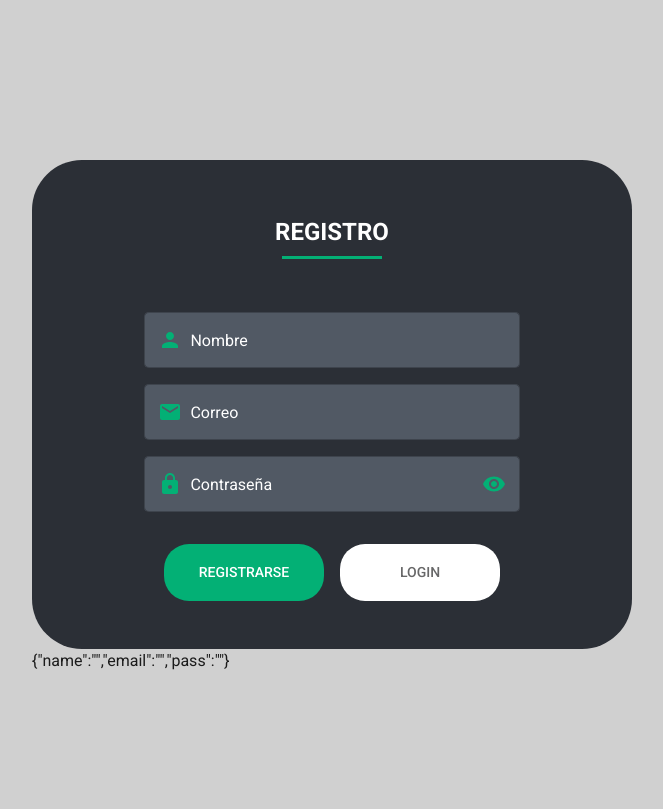
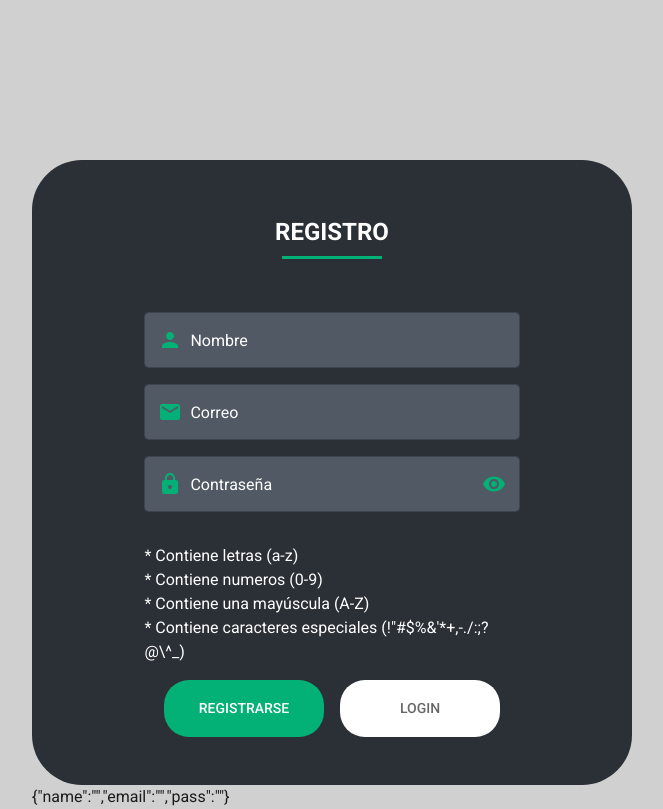
Before and after one commit to xFlameLiq/DSS-FRONTEND, a React (Vite) app: page / in a window 1280 px wide. Shown: the whole page, without its empty margins (308-971 px from the left). Built offline with nearby package versions, Linux system fonts and the light colour scheme.

Commit message:
Frontend finalizado para regex

```diff
--- a/src/pages/Register/Register.styles.tsx
+++ b/src/pages/Register/Register.styles.tsx
@@ -52,3 +52,7 @@ export const button_container: SxProps<Theme> = {
         color: (theme) => theme.palette.mainText.main,
       },
   };
+
+  export const password_validators: SxProps<Theme> = {
+    color: (theme) => theme.palette.mainText.main,
+  };
--- a/src/pages/Register/Register.tsx
+++ b/src/pages/Register/Register.tsx
@@ -21,6 +21,7 @@ import { yupResolver } from "@hookform/resolvers/yup";
 import * as yup from "yup";
 import { CreateNewUserType } from "@services/services_types/CreateNewUser";
 import { useMutation } from "@tanstack/react-query";
+import { useState } from "react";
 
 type FormInputs = {
   name: string;
@@ -42,6 +43,12 @@ const schema = yup.object().shape({
 });
 
 const Register = ({ CreateNewUserService }: Props) => {
+
+  const [passField, setPassField] = useState<string>("");
+  const [veryWeak, setVeryWeak] = useState<boolean>(false);
+  const [weak, setWeak] = useState<boolean>(false);
+  const [medium, setMedium] = useState<boolean>(false);
+  const [strong, setStrong] = useState<boolean>(false);
 
   const { mutateAsync, isError, error, isSuccess, data } = useMutation({
     mutationKey: ["createUser"],
@@ -67,6 +74,11 @@ const Register = ({ CreateNewUserService }: Props) => {
         },
       });
       methods.reset();
+      setVeryWeak(false);
+      setWeak(false);
+      setMedium(false);
+      setStrong(false);
+      setPassField("");
     } catch (error) {
       console.error("Error creating user", error);
     }
@@ -126,7 +138,22 @@ const Register = ({ CreateNewUserService }: Props) => {
                 marginBottom: "1rem",
               }}
             >
-              <RegisterForm name="name" email="email" pass="pass" />
+              <RegisterForm
+              name="name"
+              email="email"
+              pass="pass"
+              value={passField}
+              setValue={setPassField}
+              veryWeak={veryWeak}
+              weak={weak}
+              medium={medium}
+              strong={strong}
+              setVeryWeak={setVeryWeak}
+              setWeak={setWeak}
+              setMedium={setMedium}
+              setStrong={setStrong}
+
+              />
             </Box>
           </FormProvider>
           {isSuccess && (
--- a/src/pages/Register/RegisterForm.tsx
+++ b/src/pages/Register/RegisterForm.tsx
@@ -1,16 +1,56 @@
-import { Email, Lock, Person, Visibility, VisibilityOff } from "@mui/icons-material";
-import { Box, InputAdornment, TextField, useTheme } from "@mui/material";
+import {
+  Email,
+  Lock,
+  Person,
+  Visibility,
+  VisibilityOff,
+} from "@mui/icons-material";
+import {
+  Box,
+  InputAdornment,
+  TextField,
+  useTheme,
+  Typography,
+} from "@mui/material";
 import React, { useState } from "react";
 import { get, useController, useFormContext } from "react-hook-form";
-import { textField_container, textField_styles } from "./Register.styles";
+import {
+  password_validators,
+  textField_container,
+  textField_styles,
+} from "./Register.styles";
 
 type Props = {
   name: string;
   email: string;
   pass: string;
+  value: string;
+  setValue: (value: string) => void;
+  veryWeak: boolean;
+  setVeryWeak: (value: boolean) => void;
+  weak: boolean;
+  setWeak: (value: boolean) => void;
+  medium: boolean;
+  setMedium: (value: boolean) => void;
+  strong: boolean;
+  setStrong: (value: boolean) => void;
 };
 
-const RegisterForm = ({ name, email, pass }: Props) => {
+const RegisterForm = ({
+  name,
+  email,
+  pass,
+  value,
+  setValue,
+  veryWeak,
+  weak,
+  medium,
+  strong,
+  setVeryWeak,
+  setWeak,
+  setMedium,
+  setStrong,
+}: Props) => {
   const theme = useTheme();
 
   const [showPass, setShowPass] = useState<boolean>(true);
@@ -18,6 +58,8 @@ const RegisterForm = ({ name, email, pass }: Props) => {
   const {
     formState: { errors },
     control,
+    setValue: RHFValue,
+    clearErrors,
   } = useFormContext();
 
   const nameController = useController({
@@ -40,8 +82,32 @@ const RegisterForm = ({ name, email, pass }: Props) => {
 
   const handlePass = () => {
     setShowPass(!showPass);
-  }
+  };
 
+  const securityPassword = (e) => {
+    const passwordSecurity = e?.target.value;
+    RHFValue("pass", passwordSecurity);
+    setValue(passwordSecurity);
+
+    const hasLowerCase = /[a-z]/.test(passwordSecurity);
+    const hasUpperCase = /[A-Z]/.test(passwordSecurity);
+    const hasNumbers = /[0-9]/.test(passwordSecurity);
+    const hasSpecialChar = /[!"#$%&'*+,-./:;?@^_]/.test(passwordSecurity);
+    clearErrors(passController.field.name);
+    clearErrors(nameController.field.name);
+    if (hasLowerCase) {
+      setVeryWeak(true);
+    } else {
+      setVeryWeak(false);
+    }
+
+    setVeryWeak(hasLowerCase);
+    setWeak(hasNumbers);
+    setMedium(hasUpperCase);
+    setStrong(hasSpecialChar);
+  };
+
+  const hasNameError = Boolean(errors[name]);
   const hasEmailError = Boolean(errors[email]);
   const hasPassError = Boolean(errors[pass]);
 
@@ -75,7 +141,7 @@ const RegisterForm = ({ name, email, pass }: Props) => {
           label=""
           placeholder="Nombre"
           helperText={get(errors, name)?.message}
-          error={hasPassError}
+          error={hasNameError}
         />
       </Box>
       <Box sx={textField_container}>
@@ -110,7 +176,7 @@ const RegisterForm = ({ name, email, pass }: Props) => {
         />
       </Box>
 
-      <Box sx={textField_container}>
+      <Box sx={{ ...textField_container, marginBottom: "1rem" }}>
         <TextField
           {...passController.field}
           sx={textField_styles}
@@ -132,7 +198,7 @@ const RegisterForm = ({ name, email, pass }: Props) => {
                 }}
                 onClick={handlePass}
               >
-                {showPass ? <Visibility /> : <VisibilityOff/>}
+                {showPass ? <Visibility /> : <VisibilityOff />}
               </InputAdornment>
             ),
             style: {
@@ -141,12 +207,111 @@ const RegisterForm = ({ name, email, pass }: Props) => {
             },
           }}
           id={passController.field.name}
+          value={value}
+          onChange={securityPassword}
           type={showPass ? "password" : "text"}
           placeholder="Contraseña"
           helperText={get(errors, pass)?.message}
           error={hasPassError}
         />
       </Box>
+      <Box
+        sx={{
+          width: "70%",
+          margin: "0 auto 1rem",
+          display: "flex",
+          flexDirection: "row",
+          justifyContent: "space-evenly",
+        }}
+      >
+        <Box
+          sx={{
+            display: veryWeak ? "block" : "none",
+            width: "5rem",
+            height: "10px",
+            backgroundColor: theme.palette.veryWeak.main,
+            borderRadius: 5,
+          }}
+        />
+        <Box
+          sx={{
+            display: weak ? "block" : "none",
+            width: "5rem",
+            height: "10px",
+            backgroundColor: theme.palette.weak.main,
+            borderRadius: 5,
+          }}
+        />
+        <Box
+          sx={{
+            display: medium ? "block" : "none",
+            width: "5rem",
+            height: "10px",
+            backgroundColor: theme.palette.medium.main,
+            borderRadius: 5,
+          }}
+        />
+        <Box
+          sx={{
+            display: strong ? "block" : "none",
+            width: "5rem",
+            height: "10px",
+            backgroundColor: theme.palette.strong.main,
+            borderRadius: 5,
+          }}
+        />
+      </Box>
+      <Box
+        sx={{
+          width: "70%",
+          margin: "0 auto",
+          display: "flex",
+          flexDirection: "column",
+        }}
+      >
+        <Typography
+          variant="body1"
+          sx={{
+            ...password_validators,
+            color: veryWeak
+              ? theme.palette.veryWeak.main
+              : theme.palette.mainText.main,
+          }}
+        >
+          * Contiene letras (a-z)
+        </Typography>
+        <Typography
+          variant="body1"
+          sx={{
+            ...password_validators,
+            color: weak ? theme.palette.weak.main : theme.palette.mainText.main,
+          }}
+        >
+          * Contiene numeros (0-9)
+        </Typography>
+        <Typography
+          variant="body1"
+          sx={{
+            ...password_validators,
+            color: medium
+              ? theme.palette.medium.main
+              : theme.palette.mainText.main,
+          }}
+        >
+          * Contiene una mayúscula (A-Z)
+        </Typography>
+        <Typography
+          variant="body1"
+          sx={{
+            ...password_validators,
+            color: strong
+              ? theme.palette.strong.main
+              : theme.palette.mainText.main,
+          }}
+        >
+          * Contiene caracteres especiales (!"#$%&'*+,-./:;?@\^_)
+        </Typography>
+      </Box>
     </>
   );
 };
--- a/src/styles/theme/Theme.tsx
+++ b/src/styles/theme/Theme.tsx
@@ -88,13 +88,21 @@ declare module "@mui/material/styles" {
       error: {
         main: "#B00303"
       },
-      proceedColor: {
-        main: "#4C961D"
+      veryWeak: {
+        main: "#4AE52B"
       },
-      cancelColor: {
-        main: "#AA2F0A"
+      weak: {
+        main: "#22970A"
       },
+      medium: {
+        main: "#CADC17"
+      },
+      strong: {
+        main: "#DC2F17"
+      },
+
       mode: "light",
+
     },
     components: {
       MuiCssBaseline: {
```
